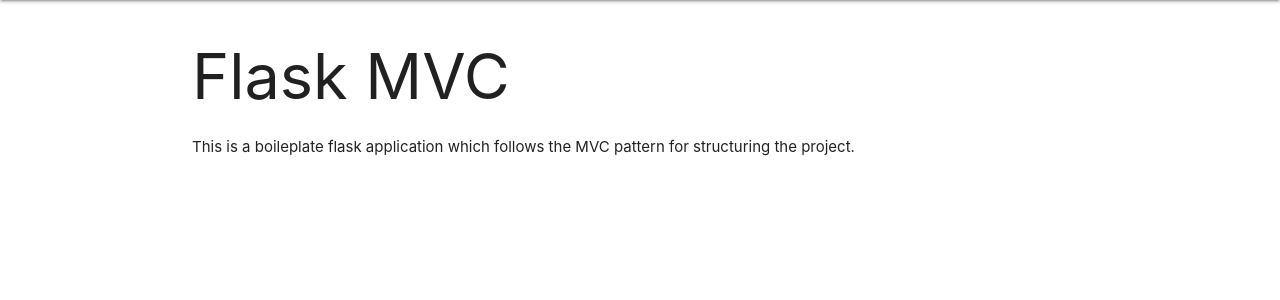
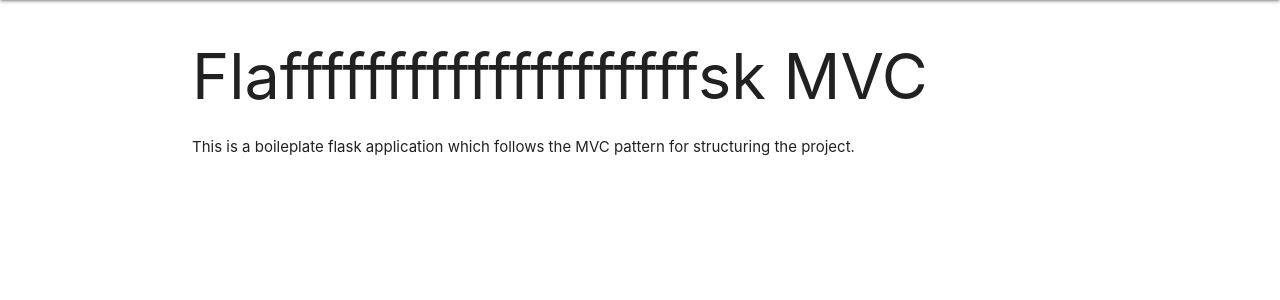
Before and after one commit to AwesomeLL/Web-Project, a Flask app: page / in a window 1280 px wide. Shown: the part 64-364 px from the top of the page. Run offline with Flask 2, Linux system fonts and the light colour scheme; parts of the project's set-up code (start-up, migrations or seed data) failed here and were passed over.

Commit message:
Update index

```diff
--- a/App/templates/index.html
+++ b/App/templates/index.html
@@ -5,6 +5,6 @@
 {{ super() }}
 
 {% block content %}
-    <h1>Flask MVC</h1>
+    <h1>Flaffffffffffffffffffffsk MVC</h1>
     <p>This is a boileplate flask application which follows the MVC pattern for structuring the project.</p>
 {% endblock %}
```
